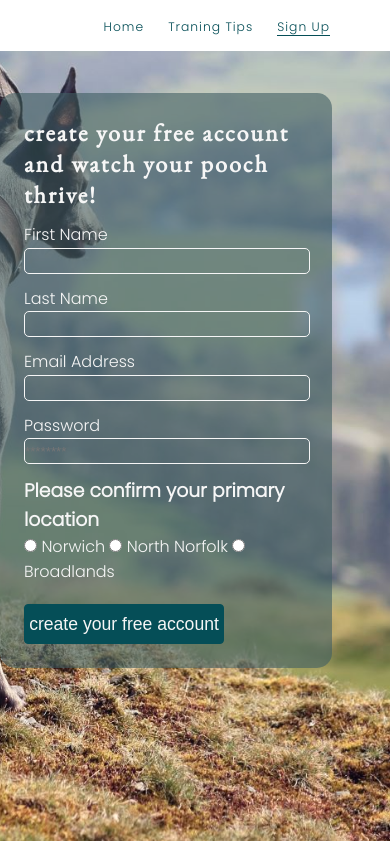
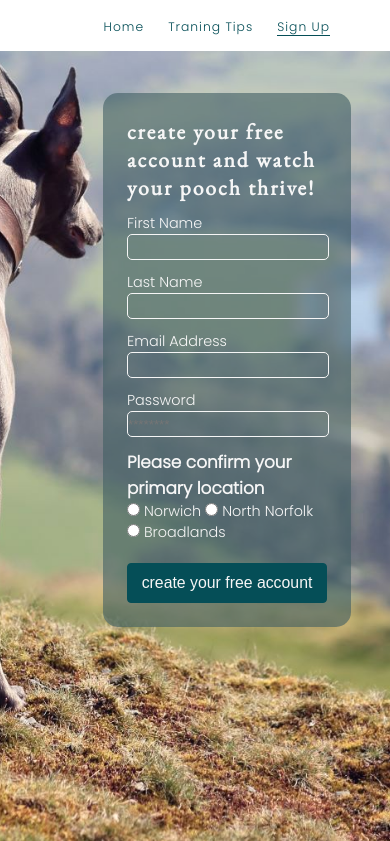
Before and after one commit to Rob-Mundy/whippet-walks, a plain HTML site: page signup.html in a window 390 px wide. Shown: the part 57-898 px from the top of the page. Drawn offline with nearby package versions, Linux system fonts and the light colour scheme.

Commit message:
Add responsiveness to signup form for screens 770px and below

```diff
--- a/assets/css/style.css
+++ b/assets/css/style.css
@@ -571,6 +571,11 @@ article p {
         margin-top: 120px;
     }
 
+    .signup-form {
+        margin: 150px 0 0 30%;
+        font-size: 90%;
+    }
+
     .social-networks i {
         font-size: 1.25em;
     }
```
